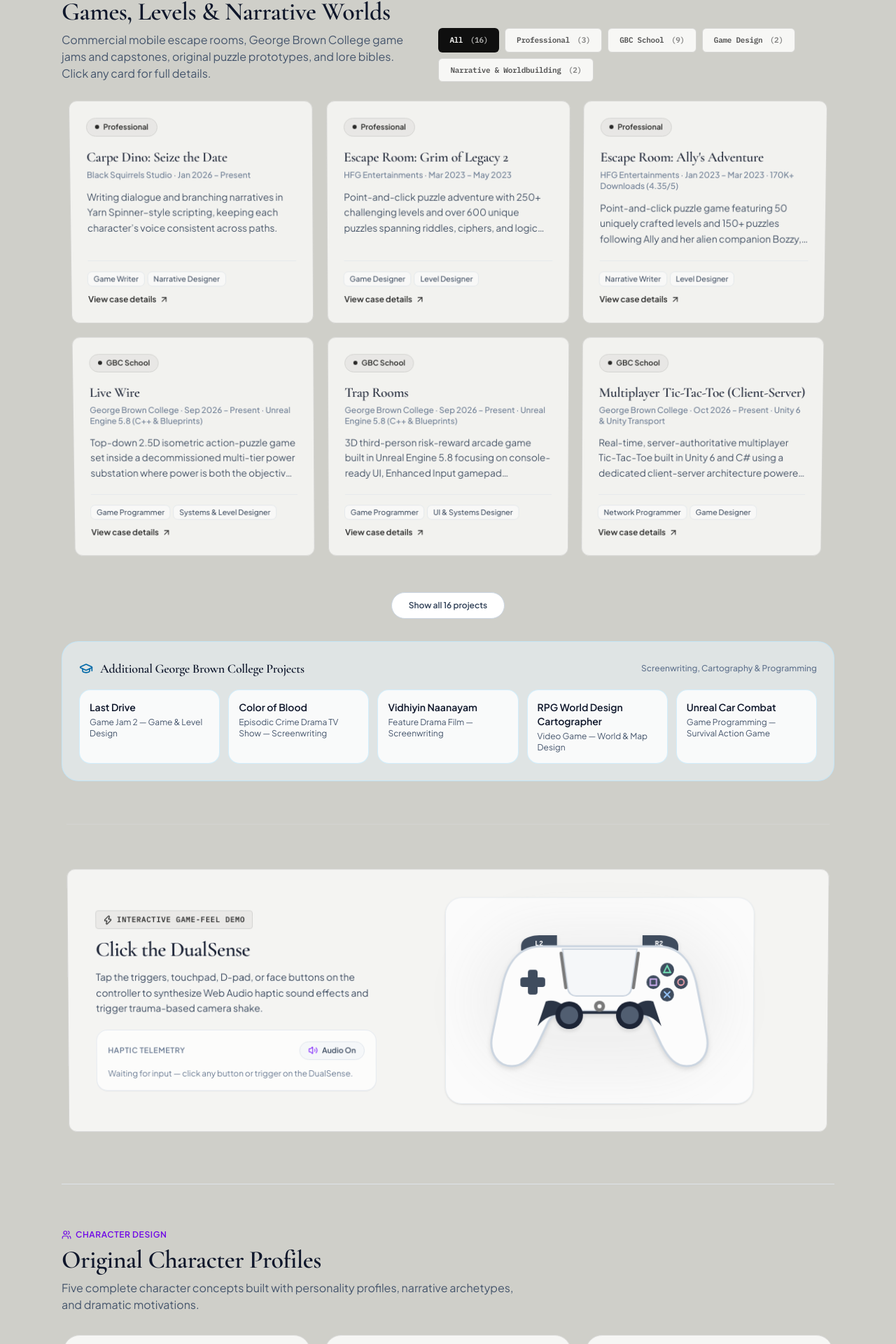
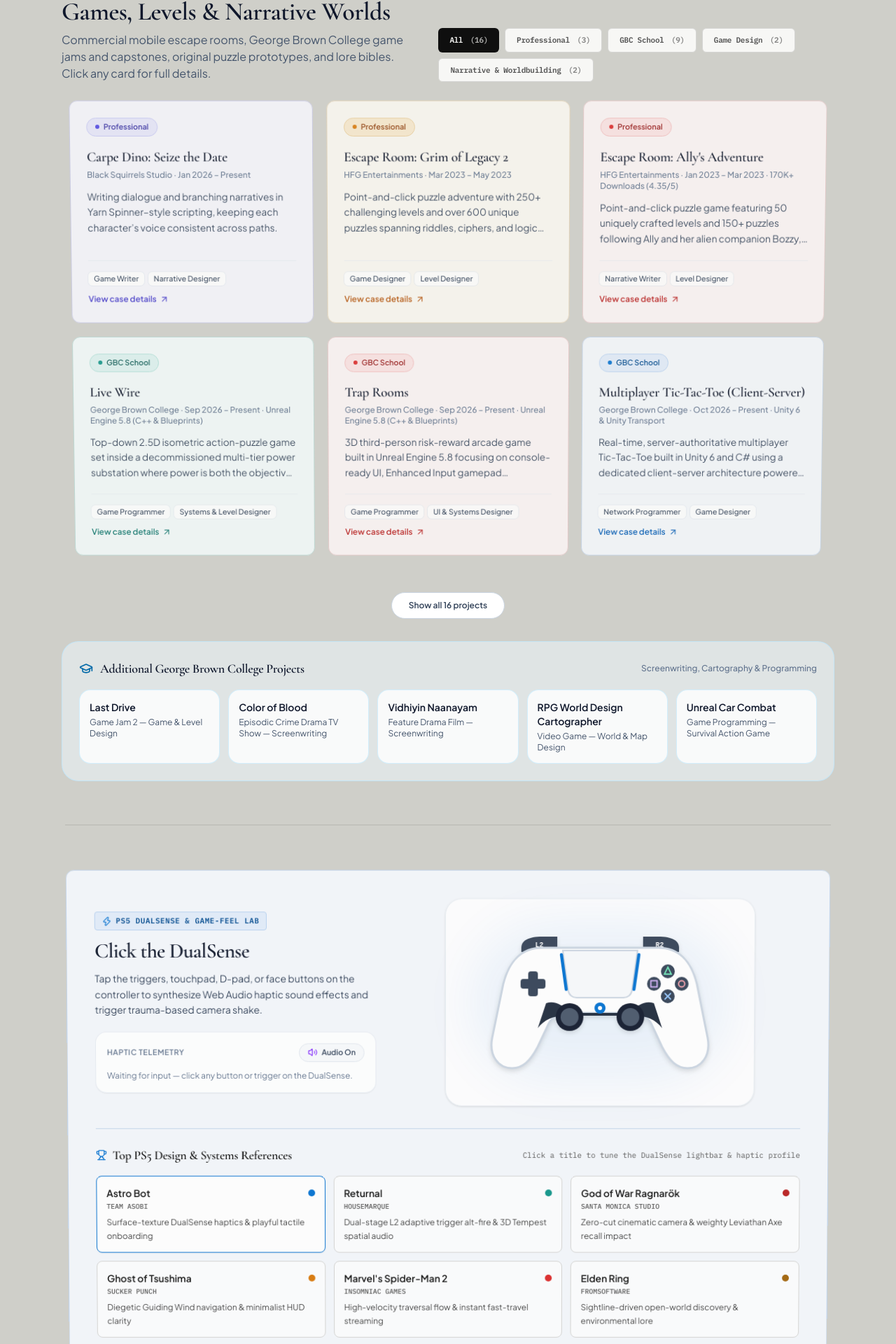
Before and after one commit to forgederecitsinc/portfolio-website-gameprogrammer, a React (Vite) app: page / in a window 1280 px wide. Shown: the part 827-2747 px from the top of the page at 70% size. Built offline with nearby package versions, Linux system fonts and the light colour scheme.

Commit message:
Theme site around PS5 DualSense & top PS5 games palette and references

```diff
--- a/src/App.tsx
+++ b/src/App.tsx
@@ -349,7 +349,7 @@ export default function App() {
               <div className="mt-7 flex flex-wrap items-center gap-3">
                 <a
                   href="#projects"
-                  className="inline-flex items-center gap-2 rounded-md bg-[#0F0F0F] px-6 py-3 text-sm font-semibold text-[#F7F7F5] transition duration-200 ease-[cubic-bezier(0.22,1,0.36,1)] hover:-translate-y-0.5 hover:bg-[#262626] active:scale-[0.97]"
+                  className="inline-flex items-center gap-2 rounded-md bg-[#0070D1] px-6 py-3 text-sm font-semibold text-white transition duration-200 ease-[cubic-bezier(0.22,1,0.36,1)] hover:-translate-y-0.5 hover:bg-[#005BB5] active:scale-[0.97]"
                 >
                   Explore Projects
                   <Gamepad2 className="h-4 w-4" />
--- a/src/components/DualSensePlayground.tsx
+++ b/src/components/DualSensePlayground.tsx
@@ -1,5 +1,79 @@
 import { useEffect, useRef, useState } from 'react';
-import { Volume2, VolumeX, Zap } from 'lucide-react';
+import { Trophy, Volume2, VolumeX, Zap } from 'lucide-react';
+
+interface Ps5Reference {
+  id: string;
+  title: string;
+  studio: string;
+  takeaway: string;
+  color: string;
+  freq: number;
+  endFreq: number;
+  trauma: number;
+}
+
+const PS5_REFERENCES: Ps5Reference[] = [
+  {
+    id: 'astro-bot',
+    title: 'Astro Bot',
+    studio: 'Team Asobi',
+    takeaway: 'Surface-texture DualSense haptics & playful tactile onboarding',
+    color: '#0070D1',
+    freq: 520,
+    endFreq: 780,
+    trauma: 0.45,
+  },
+  {
+    id: 'returnal',
+    title: 'Returnal',
+    studio: 'Housemarque',
+    takeaway: 'Dual-stage L2 adaptive trigger alt-fire & 3D Tempest spatial audio',
+    color: '#0D9488',
+    freq: 260,
+    endFreq: 95,
+    trauma: 0.78,
+  },
+  {
+    id: 'gow-ragnarok',
+    title: 'God of War Ragnarök',
+    studio: 'Santa Monica Studio',
+    takeaway: 'Zero-cut cinematic camera & weighty Leviathan Axe recall impact',
+    color: '#B91C1C',
+    freq: 145,
+    endFreq: 48,
+    trauma: 0.85,
+  },
+  {
+    id: 'ghost-tsushima',
+    title: 'Ghost of Tsushima',
+    studio: 'Sucker Punch',
+    takeaway: 'Diegetic Guiding Wind navigation & minimalist HUD clarity',
+    color: '#D97706',
+    freq: 360,
+    endFreq: 240,
+    trauma: 0.5,
+  },
+  {
+    id: 'spider-man-2',
+    title: "Marvel's Spider-Man 2",
+    studio: 'Insomniac Games',
+    takeaway: 'High-velocity traversal flow & instant fast-travel streaming',
+    color: '#DC2626',
+    freq: 410,
+    endFreq: 620,
+    trauma: 0.65,
+  },
+  {
+    id: 'elden-ring',
+    title: 'Elden Ring',
+    studio: 'FromSoftware',
+    takeaway: 'Sightline-driven open-world discovery & environmental lore',
+    color: '#A16207',
+    freq: 195,
+    endFreq: 72,
+    trauma: 0.72,
+  },
+];
 
 type InputZone = 'touchpad' | 'l2' | 'r2' | 'dpad' | 'triangle' | 'circle' | 'cross' | 'square' | 'ps' | 'body';
 
@@ -109,6 +183,7 @@ const ZONES: Record<InputZone, ZoneSpec> = {
 export function DualSensePlayground() {
   const [muted, setMuted] = useState(false);
   const [activeZone, setActiveZone] = useState<InputZone | null>(null);
+  const [activeGame, setActiveGame] = useState<Ps5Reference>(PS5_REFERENCES[0]);
   const [pulseCount, setPulseCount] = useState(0);
   const audioCtxRef = useRef<AudioContext | null>(null);
   const shakeRafRef = useRef<number>(0);
@@ -213,18 +288,34 @@ export function DualSensePlayground() {
     triggerScreenShake(spec.trauma);
   };
 
+  const handleGameSelect = (game: Ps5Reference) => {
+    setActiveGame(game);
+    setActiveZone(null);
+    setPulseCount((c) => c + 1);
+    playSound({
+      label: game.title,
+      freq: game.freq,
+      endFreq: game.endFreq,
+      type: 'triangle',
+      trauma: game.trauma,
+      color: game.color,
+      detail: game.takeaway,
+    });
+    triggerScreenShake(game.trauma);
+  };
+
   const currentSpec = activeZone ? ZONES[activeZone] : null;
-  const lightbarColor = currentSpec ? '#0F0F0F' : '#737373';
+  const lightbarColor = currentSpec ? currentSpec.color : activeGame.color;
 
   return (
-    <section id="haptics-lab" className="scroll-mt-20 border-t border-[#D4D4D2] py-14 sm:py-16">
-      <div className="rounded-xl border border-[#D4D4D2] bg-[#F7F7F5] p-6 sm:p-8 lg:p-10">
+    <section id="haptics-lab" className="scroll-mt-20 border-t border-[#B4B4AE] py-14 sm:py-16">
+      <div className="rounded-xl border border-[#C2D4EA] bg-[#F4F7FB] p-6 sm:p-8 lg:p-10">
         <div className="grid items-center gap-8 lg:grid-cols-12">
           {/* Copy + Live Haptic Telemetry */}
           <div className="lg:col-span-5">
-            <span className="inline-flex items-center gap-1.5 rounded-sm border border-[#D4D4D2] bg-[#ECEBE9] px-2.5 py-1 font-mono text-[11px] font-medium tracking-wider text-[#0F0F0F] uppercase">
-              <Zap className="h-3.5 w-3.5 text-[#0F0F0F]" />
-              Interactive Game-Feel Demo
+            <span className="inline-flex items-center gap-1.5 rounded-sm border border-[#B8D2F2] bg-[#E1ECFA] px-2.5 py-1 font-mono text-[11px] font-semibold tracking-wider text-[#004A8F] uppercase">
+              <Zap className="h-3.5 w-3.5 text-[#0070D1]" />
+              PS5 DualSense &amp; Game-Feel Lab
             </span>
             <h2 className="mt-3 font-serif text-2xl font-semibold tracking-tight text-slate-900 sm:text-3xl">
               Click the DualSense
@@ -460,6 +551,51 @@ export function DualSensePlayground() {
             </div>
           </div>
         </div>
+
+        {/* Top PS5 Games Reference Strip */}
+        <div className="mt-8 border-t border-[#C2D4EA] pt-6">
+          <div className="flex flex-wrap items-center justify-between gap-2">
+            <div className="flex items-center gap-2">
+              <Trophy className="h-4 w-4 text-[#0070D1]" />
+              <h3 className="font-serif text-lg font-semibold text-[#0F0F0F]">
+                Top PS5 Design &amp; Systems References
+              </h3>
+            </div>
+            <span className="font-mono text-[11px] text-[#525252]">
+              Click a title to tune the DualSense lightbar &amp; haptic profile
+            </span>
+          </div>
+
+          <div className="mt-4 grid gap-3 sm:grid-cols-2 lg:grid-cols-3">
+            {PS5_REFERENCES.map((game) => {
+              const isSelected = activeGame.id === game.id;
+              return (
+                <button
+                  key={game.id}
+                  type="button"
+                  onClick={() => handleGameSelect(game)}
+                  className={`rounded-lg border p-3.5 text-left transition duration-200 ease-[cubic-bezier(0.22,1,0.36,1)] hover:-translate-y-0.5 active:scale-[0.98] ${
+                    isSelected
+                      ? 'border-[#0070D1] bg-white shadow-xs'
+                      : 'border-[#D4D4D2] bg-white/75 hover:border-[#0070D1]/60 hover:bg-white'
+                  }`}
+                >
+                  <div className="flex items-center justify-between gap-2">
+                    <span className="text-sm font-semibold text-[#0F0F0F]">{game.title}</span>
+                    <span
+                      className="h-2.5 w-2.5 shrink-0 rounded-full"
+                      style={{ backgroundColor: game.color }}
+                    />
+                  </div>
+                  <p className="mt-0.5 font-mono text-[10px] font-medium text-[#525252] uppercase">
+                    {game.studio}
+                  </p>
+                  <p className="mt-1.5 text-xs leading-relaxed text-[#404040]">{game.takeaway}</p>
+                </button>
+              );
+            })}
+          </div>
+        </div>
       </div>
     </section>
   );
--- a/src/components/DualSenseScrollPointer.tsx
+++ b/src/components/DualSenseScrollPointer.tsx
@@ -65,9 +65,9 @@ export function DualSenseScrollPointer() {
     window.scrollTo({ top: ratio * maxScroll, behavior: 'smooth' });
   };
 
-  // Pure monochrome silver-gelatin scale (light grey -> carbon black)
-  const lightness = Math.round(58 - progress * 48);
-  const lightbarColor = `hsl(0, 0%, ${lightness}%)`;
+  // PlayStation DualSense Lightbar: PS5 Cyan (#00B4FF) -> Cobalt (#0070D1) -> Astro Indigo
+  const hue = Math.round(196 + progress * 42);
+  const lightbarColor = `hsl(${hue}, 95%, 52%)`;
   const tiltDeg = velocity * 10;
   const stickOffsetY = velocity * 2.4;
   const pctLabel = Math.round(progress * 100);
@@ -89,7 +89,7 @@ export function DualSenseScrollPointer() {
 
         {/* Active progress fill */}
         <div
-          className="absolute top-0 left-1/2 w-[2px] -translate-x-1/2 bg-[#0F0F0F] transition-[height] duration-75 ease-out"
+          className="absolute top-0 left-1/2 w-[2.5px] -translate-x-1/2 bg-gradient-to-b from-[#00B4FF] via-[#0070D1] to-[#4F46E5] transition-[height] duration-75 ease-out"
           style={{ height: `${progress * 100}%` }}
         />
 
--- a/src/components/HeroNavMeshCanvas.tsx
+++ b/src/components/HeroNavMeshCanvas.tsx
@@ -238,8 +238,8 @@ export function HeroNavMeshCanvas() {
       // Draw
       ctx.clearRect(0, 0, width, height);
 
-      // Subtle monochrome grid
-      ctx.strokeStyle = 'rgba(15, 15, 15, 0.05)';
+      // Subtle PS5 blueprint grid
+      ctx.strokeStyle = 'rgba(0, 112, 209, 0.08)';
       ctx.lineWidth = 0.75;
       for (let c = 0; c <= cols; c++) {
         const x = c * CELL_SIZE;
@@ -257,14 +257,14 @@ export function HeroNavMeshCanvas() {
       }
 
       // Soft obstacle blocks
-      ctx.fillStyle = 'rgba(15, 15, 15, 0.06)';
+      ctx.fillStyle = 'rgba(15, 23, 42, 0.08)';
       obstacles.forEach((k) => {
         const [c, r] = k.split(',').map(Number);
         ctx.fillRect(c * CELL_SIZE + 4, r * CELL_SIZE + 4, CELL_SIZE - 8, CELL_SIZE - 8);
       });
 
       // Explored frontier cells
-      ctx.fillStyle = 'rgba(15, 15, 15, 0.03)';
+      ctx.fillStyle = 'rgba(0, 180, 255, 0.06)';
       for (const cell of explored) {
         ctx.fillRect(cell.col * CELL_SIZE + 6, cell.row * CELL_SIZE + 6, CELL_SIZE - 12, CELL_SIZE - 12);
       }
@@ -276,8 +276,8 @@ export function HeroNavMeshCanvas() {
         for (let i = 1; i < path.length; i++) {
           ctx.lineTo((path[i].col + 0.5) * CELL_SIZE, (path[i].row + 0.5) * CELL_SIZE);
         }
-        ctx.strokeStyle = 'rgba(15, 15, 15, 0.35)';
-        ctx.lineWidth = 1.6;
+        ctx.strokeStyle = 'rgba(0, 112, 209, 0.45)';
+        ctx.lineWidth = 1.8;
         ctx.setLineDash([5, 5]);
         ctx.lineDashOffset = -(now * 0.025);
         ctx.stroke();
@@ -289,8 +289,8 @@ export function HeroNavMeshCanvas() {
       const gy = (targetCell.row + 0.5) * CELL_SIZE;
       ctx.beginPath();
       ctx.arc(gx, gy, 7 + Math.sin(now * 0.005) * 1.5, 0, Math.PI * 2);
-      ctx.strokeStyle = 'rgba(15, 15, 15, 0.45)';
-      ctx.lineWidth = 1.5;
+      ctx.strokeStyle = 'rgba(0, 180, 255, 0.65)';
+      ctx.lineWidth = 1.6;
       ctx.stroke();
 
       // Agent node
@@ -298,7 +298,7 @@ export function HeroNavMeshCanvas() {
       const ay = agentPos.y * CELL_SIZE;
       ctx.beginPath();
       ctx.arc(ax, ay, 5, 0, Math.PI * 2);
-      ctx.fillStyle = 'rgba(15, 15, 15, 0.6)';
+      ctx.fillStyle = 'rgba(0, 112, 209, 0.8)';
       ctx.fill();
 
       raf = requestAnimationFrame(tick);
--- a/src/components/Resn3DShowcase.tsx
+++ b/src/components/Resn3DShowcase.tsx
@@ -162,8 +162,8 @@ export function Resn3DShowcase() {
         ctx.stroke();
       };
 
-      drawOrbitRing(1.42, 1.42, ax * 0.6 + 1.0, ay * 0.5, 'rgba(15, 15, 15, 0.25)');
-      drawOrbitRing(1.62, 1.62, -ax * 0.4 + 0.5, ay * 0.8 + 0.7, 'rgba(82, 82, 82, 0.28)');
+      drawOrbitRing(1.42, 1.42, ax * 0.6 + 1.0, ay * 0.5, 'rgba(0, 112, 209, 0.36)');
+      drawOrbitRing(1.62, 1.62, -ax * 0.4 + 0.5, ay * 0.8 + 0.7, 'rgba(0, 180, 255, 0.30)');
 
       // Transform vertices
       const transformed = RAW_VERTS.map((v) => rotatePoint(v, ax, ay, az));
@@ -214,12 +214,13 @@ export function Resn3DShowcase() {
         ctx.lineTo(p2.x, p2.y);
         ctx.closePath();
 
-        // Pure silver-gelatin black & white facet shading
-        const lightness = Math.round(18 + face.light * 74);
-        ctx.fillStyle = `hsla(0, 0%, ${lightness}%, 0.94)`;
+        // PlayStation Cobalt -> DualSense Cyan facet shading
+        const hue = 205 + ((face.idx * 4) % 28);
+        const lightness = Math.round(36 + face.light * 44);
+        ctx.fillStyle = `hsla(${hue}, 82%, ${lightness}%, 0.90)`;
         ctx.fill();
 
-        ctx.strokeStyle = 'rgba(15, 15, 15, 0.5)';
+        ctx.strokeStyle = 'rgba(255, 255, 255, 0.55)';
         ctx.lineWidth = 0.85;
         ctx.stroke();
       }
--- a/src/components/ScrollMotion.tsx
+++ b/src/components/ScrollMotion.tsx
@@ -36,7 +36,7 @@ export function ScrollProgressBar() {
       className="pointer-events-none fixed inset-x-0 top-0 z-50 h-[2px] bg-transparent"
     >
       <div
-        className="h-full origin-left bg-[#0F0F0F] transition-transform duration-75 ease-out"
+        className="h-full origin-left bg-gradient-to-r from-[#0070D1] via-[#00B4FF] to-[#4F46E5] transition-transform duration-75 ease-out"
         style={{ transform: `scaleX(${progress})` }}
       />
     </div>
--- a/src/utils/theme.ts
+++ b/src/utils/theme.ts
@@ -8,22 +8,52 @@ export interface ThemeClasses {
   dot: string;
 }
 
-const MONOCHROME_CARD: ThemeClasses = {
-  surface: 'bg-[#F7F7F5] hover:bg-white',
-  badge: 'bg-[#ECEBE9] text-[#0F0F0F] border-[#D4D4D2]',
-  border: 'border-[#D4D4D2] hover:border-[#0F0F0F]',
-  accentText: 'text-[#0F0F0F]',
-  dot: 'bg-[#0F0F0F]',
-};
-
 /**
- * Vintage black & white silver-gelatin editorial palette.
+ * PS5 flagship game-themed light-mode palette:
+ * Astro Bot Blue, Spider-Man 2 Crimson, Returnal Teal,
+ * Ghost of Tsushima Amber, Demon's Souls Indigo, Horizon Emerald.
  */
 export const PASTEL_THEME: Record<PastelTheme, ThemeClasses> = {
-  rose: MONOCHROME_CARD,
-  violet: MONOCHROME_CARD,
-  amber: MONOCHROME_CARD,
-  emerald: MONOCHROME_CARD,
-  sky: MONOCHROME_CARD,
-  teal: MONOCHROME_CARD,
+  sky: {
+    surface: 'bg-[#F4F7FB] hover:bg-white',
+    badge: 'bg-[#E1ECFA] text-[#004A8F] border-[#B8D2F2]',
+    border: 'border-[#C2D4EA] hover:border-[#0070D1]',
+    accentText: 'text-[#005BB5]',
+    dot: 'bg-[#0070D1]',
+  },
+  rose: {
+    surface: 'bg-[#FBF4F4] hover:bg-white',
+    badge: 'bg-[#FBE2E2] text-[#991B1B] border-[#F3BDBD]',
+    border: 'border-[#E6C7C7] hover:border-[#DC2626]',
+    accentText: 'text-[#B91C1C]',
+    dot: 'bg-[#DC2626]',
+  },
+  teal: {
+    surface: 'bg-[#F2F9F8] hover:bg-white',
+    badge: 'bg-[#DCF2EF] text-[#115E59] border-[#B0E0D9]',
+    border: 'border-[#BBDAD5] hover:border-[#0D9488]',
+    accentText: 'text-[#0F766E]',
+    dot: 'bg-[#0D9488]',
+  },
+  amber: {
+    surface: 'bg-[#FAF7F0] hover:bg-white',
+    badge: 'bg-[#F7E8CC] text-[#92400E] border-[#EBD09E]',
+    border: 'border-[#E3D3B6] hover:border-[#D97706]',
+    accentText: 'text-[#B45309]',
+    dot: 'bg-[#D97706]',
+  },
+  violet: {
+    surface: 'bg-[#F5F5FB] hover:bg-white',
+    badge: 'bg-[#E6E6FA] text-[#3730A3] border-[#C7C8F5]',
+    border: 'border-[#C9CAE6] hover:border-[#4F46E5]',
+    accentText: 'text-[#4338CA]',
+    dot: 'bg-[#4F46E5]',
+  },
+  emerald: {
+    surface: 'bg-[#F2F9F5] hover:bg-white',
+    badge: 'bg-[#DCF2E5] text-[#065F46] border-[#B0DFC4]',
+    border: 'border-[#BDD8C9] hover:border-[#059669]',
+    accentText: 'text-[#047857]',
+    dot: 'bg-[#059669]',
+  },
 };
```
